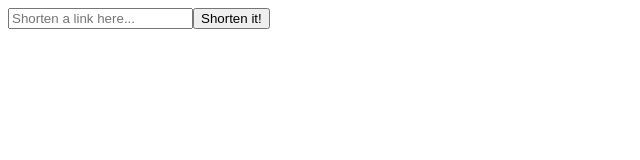
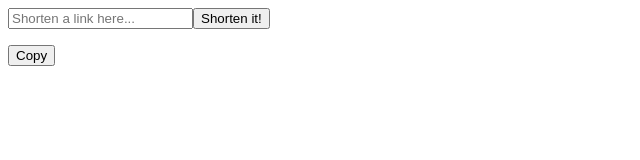
Before and after one commit to AlanPinhon/url-shortening-page-ts, a React (Vite) app: page / in a window 1280 px wide. Shown: the top 160 px of the page, without its empty margins (0-640 px from the left). Built offline with nearby package versions, Linux system fonts and the light colour scheme.

Commit message:
chore: show the original and shortened link in the DOM

```diff
--- a/src/components/LinkInput/LinkInput.tsx
+++ b/src/components/LinkInput/LinkInput.tsx
@@ -1,7 +1,12 @@
 import { FormEvent,ChangeEvent, useState } from 'react';
 import { getShortedLink } from '../../helpers/getShortedLink';
+import { ShortedLinkResult } from '../../types/types';
 
-export const LinkInput = () => {
+type FormProps = {
+  setShortenedLink: (arg:ShortedLinkResult) => void;
+};
+
+export const LinkInput = ({setShortenedLink}:FormProps) => {
   const [inputValue, setInputValue] = useState('');
   const [errorMsg, setErrorMsg] = useState('');
 
@@ -29,7 +34,8 @@ export const LinkInput = () => {
     const linkIsValid = validateLink(inputValue);
 
     if(linkIsValid){
-      await getShortedLink(inputValue);
+      const shortenedLink = await getShortedLink(inputValue);
+      setShortenedLink(shortenedLink);
       setInputValue('');
       setErrorMsg('');
     }
--- /dev/null
+++ b/src/components/ShortenLink/ShortedLink.tsx
@@ -0,0 +1,16 @@
+import { useState } from 'react';
+import { LinkInput } from '../LinkInput/LinkInput';
+import { ShortenedLinkItem } from '../ShortenedLinkItem/ShortenedLinkItem';
+import { ShortedLinkResult } from '../../types/types';
+
+export const ShortedLink = () => {
+
+  const [shortenedLink, setShortenedLink] = useState<ShortedLinkResult | null>(null);
+
+  return (
+    <>
+      <LinkInput setShortenedLink= {setShortenedLink}/>
+      <ShortenedLinkItem shortenedLink={shortenedLink}/>
+    </>
+  )
+}
--- /dev/null
+++ b/src/components/ShortenedLinkItem/ShortenedLinkItem.tsx
@@ -0,0 +1,19 @@
+import { ShortedLinkResult } from '../../types/types';
+
+type ResultProps = {
+  shortenedLink: ShortedLinkResult | null;
+}
+
+export const ShortenedLinkItem = ({shortenedLink}:ResultProps) => {
+
+  const originalLink = shortenedLink?.original_link;
+  const shortLink = shortenedLink?.full_short_link;
+
+  return (
+    <div className="shortened-link-container">
+      <p>{originalLink}</p>
+      <p>{shortLink}</p>
+      <button>Copy</button>
+    </div>
+  )
+}
--- a/src/components/UrlShorteningPage/UrlShorteningPage.tsx
+++ b/src/components/UrlShorteningPage/UrlShorteningPage.tsx
@@ -1,7 +1,8 @@
-import { LinkInput } from "../LinkInput/LinkInput"
-
+import { ShortedLink } from '../ShortenLink/ShortedLink';
 export const UrlShorteningPage = () => {
   return (
-    <LinkInput/>
+    <>
+      <ShortedLink/>
+    </>
   )
 }
```
